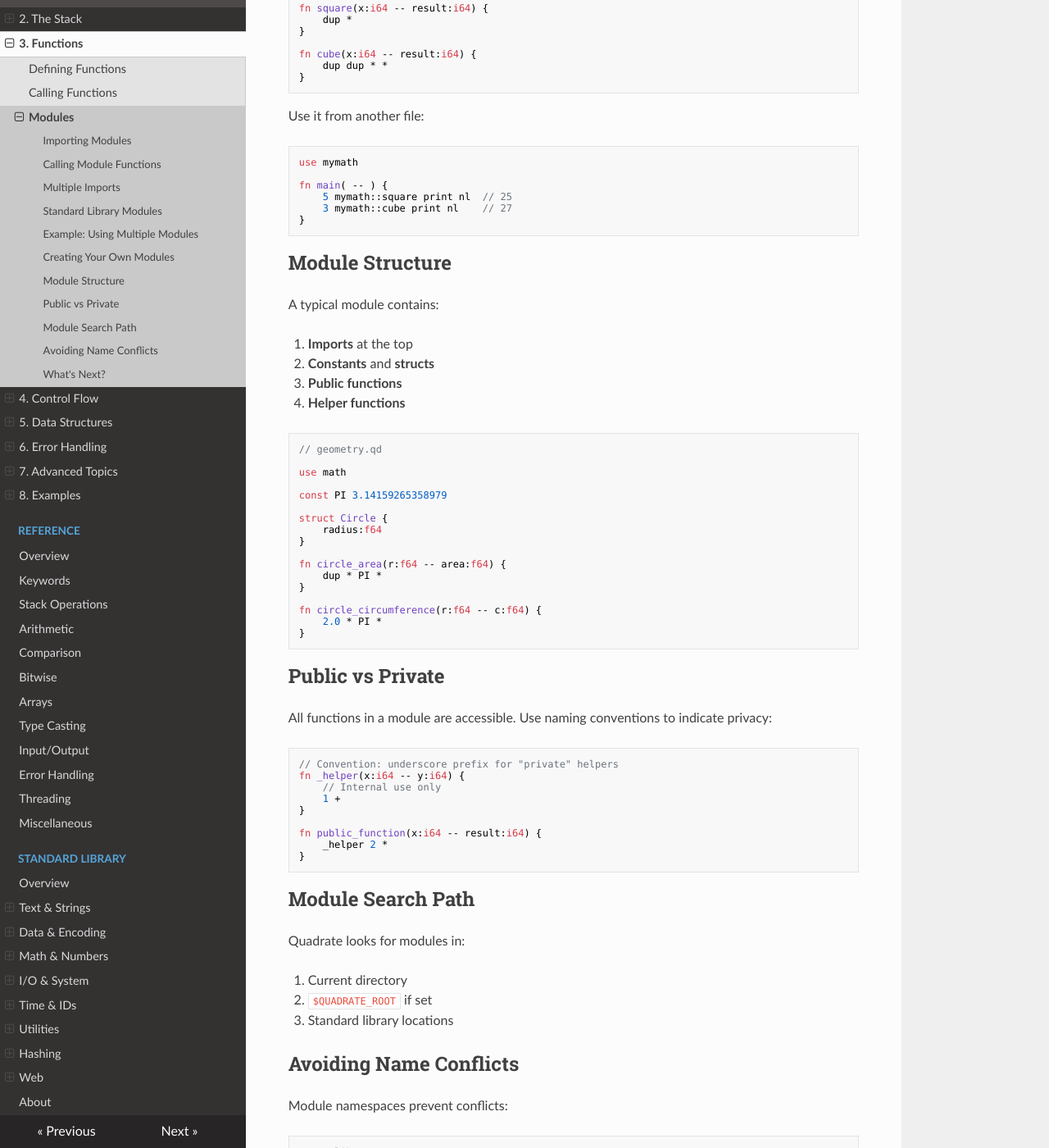
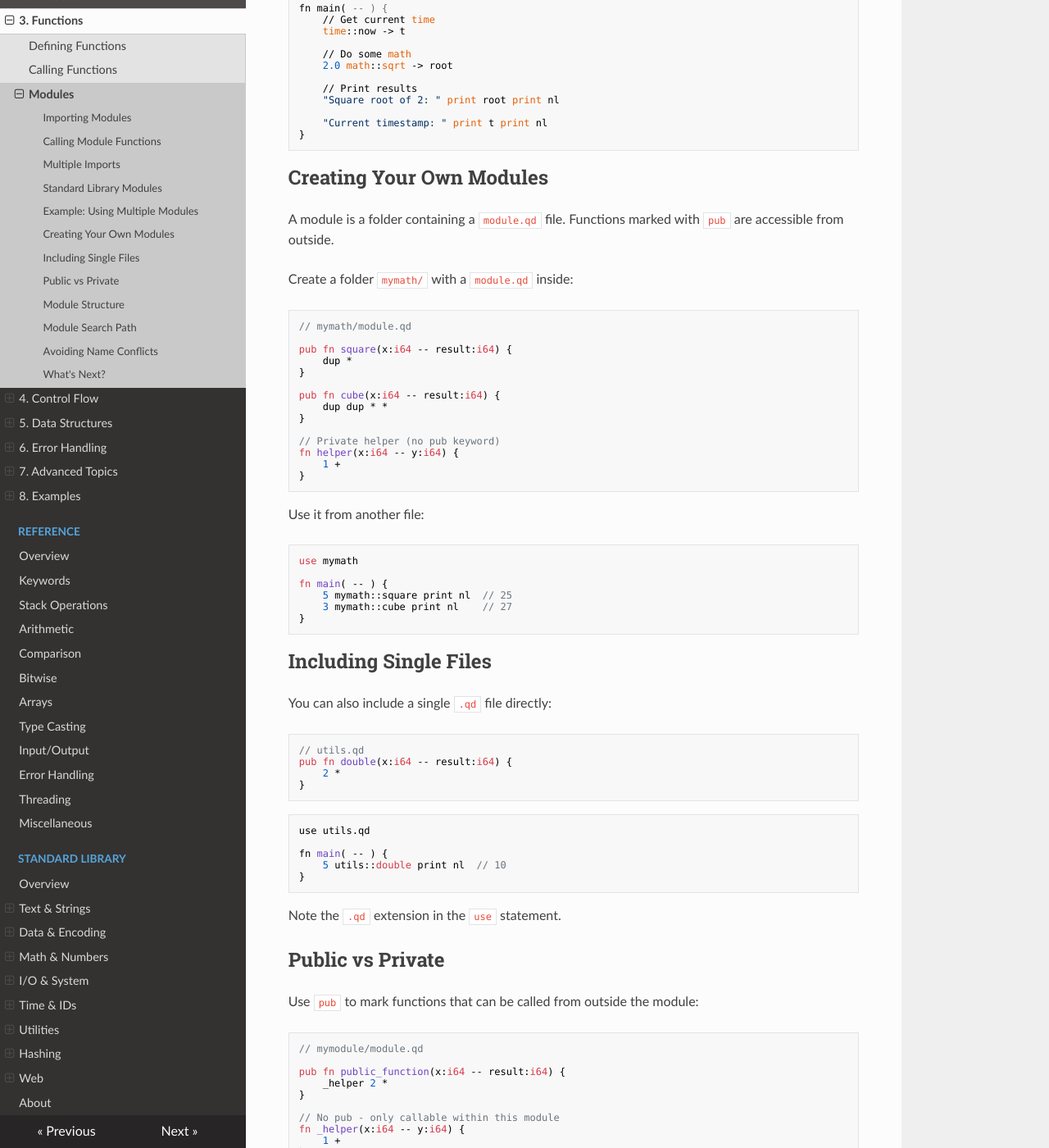
Before and after one commit to quadrate-language/quadrate, an MkDocs documentation site: the page built from docs/docs/docs/learn/3-functions/modules.md, in a window 1280 px wide and 1400 px high, scrolled down 2173 px. Shown: the whole window at 82% size. Built offline with MkDocs 1.6.1, drawn with Linux system fonts in a browser that asks for light colours; nearby versions of some CDN libraries; some of the changed text lies outside the part shown.

Commit message:
Improve docs

````diff
--- a/docs/docs/docs/learn/3-functions/modules.md
+++ b/docs/docs/docs/learn/3-functions/modules.md
@@ -7,10 +7,10 @@ Modules organize code into reusable units. They help structure larger programs.
 Use `use` to import a module:
 
 ```qd
-use io
+use fmt
 
 fn main( -- ) {
-	"Hello" io::println
+	"John Doe" "Hello %s" fmt::printf nl
 }
 ```
 
@@ -83,27 +93,32 @@ fn main( -- ) {
 	2.0 math::sqrt -> root
 
 	// Print results
-	"Square root of 2: " io::print
-	root io::println
+	"Square root of 2: " print root print nl
 
-	"Current timestamp: " io::print
-	t io::println
+	"Current timestamp: " print t print nl
 }
 ```
 
 ## Creating Your Own Modules
 
-A module is simply a `.qd` file. Create `mymath.qd`:
+A module is a folder containing a `module.qd` file. Functions marked with `pub` are accessible from outside.
+
+Create a folder `mymath/` with a `module.qd` inside:
 
 ```qd
-// mymath.qd
+// mymath/module.qd
 
-fn square(x:i64 -- result:i64) {
+pub fn square(x:i64 -- result:i64) {
 	dup *
 }
 
-fn cube(x:i64 -- result:i64) {
+pub fn cube(x:i64 -- result:i64) {
 	dup dup * *
+}
+
+// Private helper (no pub keyword)
+fn helper(x:i64 -- y:i64) {
+	1 +
 }
 ```
 
@@ -118,48 +133,69 @@ fn main( -- ) {
 }
 ```
 
+## Including Single Files
+
+You can also include a single `.qd` file directly:
+
+```qd
+// utils.qd
+pub fn double(x:i64 -- result:i64) {
+	2 *
+}
+```
+
+```qd
+use utils.qd
+
+fn main( -- ) {
+	5 utils::double print nl  // 10
+}
+```
+
+Note the `.qd` extension in the `use` statement.
+
+## Public vs Private
+
+Use `pub` to mark functions that can be called from outside the module:
+
+```qd
+// mymodule/module.qd
+
+pub fn public_function(x:i64 -- result:i64) {
+	_helper 2 *
+}
+
+// No pub - only callable within this module
+fn _helper(x:i64 -- y:i64) {
+	1 +
+}
+```
+
 ## Module Structure
 
 A typical module contains:
 
 1. **Imports** at the top
 2. **Constants** and **structs**
-3. **Public functions**
-4. **Helper functions**
+3. **Public functions** (marked with `pub`)
+4. **Private helper functions**
 
 ```qd
-// geometry.qd
-
+// geometry/module.qd
 use math
 
-const PI 3.14159265358979
+pub const Phi = 1.61803398874989484820
 
-struct Circle {
+pub struct Circle {
 	radius:f64
 }
 
-fn circle_area(r:f64 -- area:f64) {
-	dup * PI *
+pub fn circle_area(r:f64 -- area:f64) {
+	sq Math::Pi *
 }
 
-fn circle_circumference(r:f64 -- c:f64) {
-	2.0 * PI *
-}
-```
-
-## Public vs Private
-
-All functions in a module are accessible. Use naming conventions to indicate privacy:
-
-```qd
-// Convention: underscore prefix for "private" helpers
-fn _helper(x:i64 -- y:i64) {
-	// Internal use only
-	1 +
-}
-
-fn public_function(x:i64 -- result:i64) {
-	_helper 2 *
+pub fn circle_circumference(r:f64 -- c:f64) {
+	2.0 * math::Pi *
 }
 ```
 
````
Also changed, not shown: other parts of docs/docs/docs/learn/3-functions/modules.md (+21 -11 lines), docs/docs/docs/learn/3-functions/calling.md (+26 -14 lines), docs/docs/docs/learn/8-examples/calculator.md (+16 -16 lines), docs/docs/docs/learn/8-examples/file-processing.md (+19 -19 lines), docs/docs/docs/reference/io.md (+2 -9 lines).
